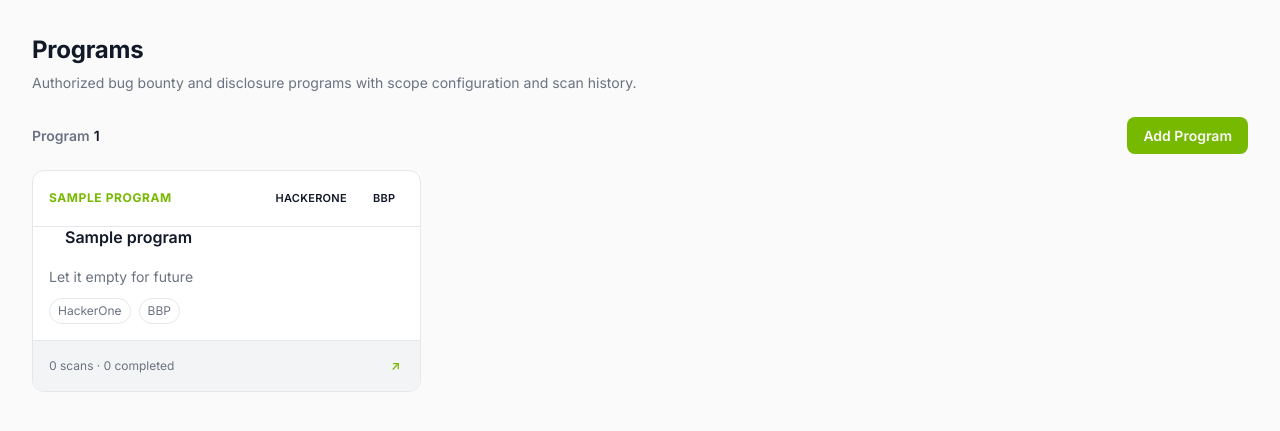
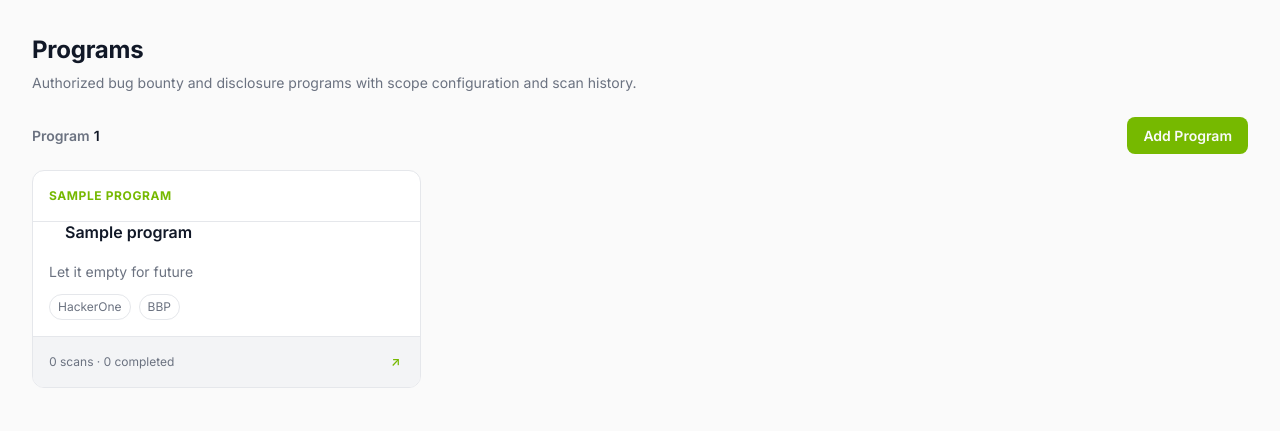
Before and after one commit to l1ackersalman/scanX, a Django app: page /programs/ in a window 1280 px wide. Shown: the part 64-495 px from the top of the page. Run offline with Django 5.2, Linux system fonts and the light colour scheme; tables that the repository leaves empty hold one stand-in row (values such as "Sample post"); data that the repository does not hold is empty.

Commit message:
Remove platform and program type badges from card head
- Card head now shows only program name
- Platform and program type remain in card-body tags

```diff
--- a/templates/programs.html
+++ b/templates/programs.html
@@ -22,10 +22,6 @@
       <div class="card-head">
         <div class="card-meta">
           <div class="card-publisher">{{ item.scan.name }}</div>
-          <div class="card-badges">
-            <span class="badge badge-free">{{ item.scan.get_platform_display }}</span>
-            <span class="badge badge-downloadable">{{ item.scan.program_type|upper }}</span>
-          </div>
         </div>
       </div>
       <div class="card-body">
```
